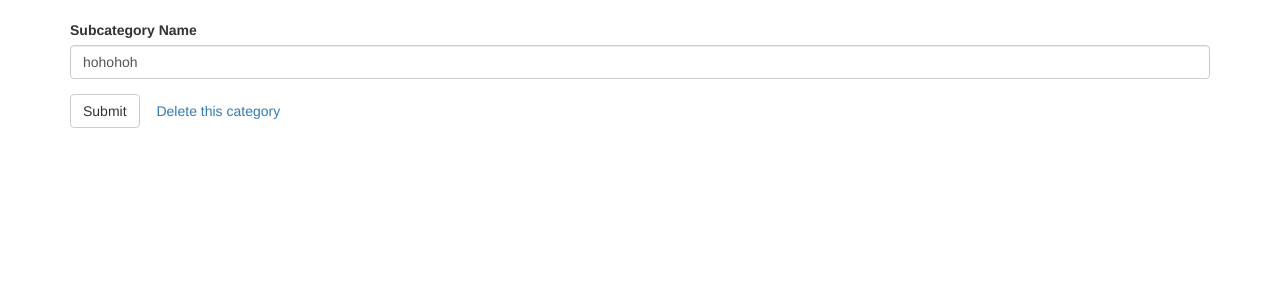
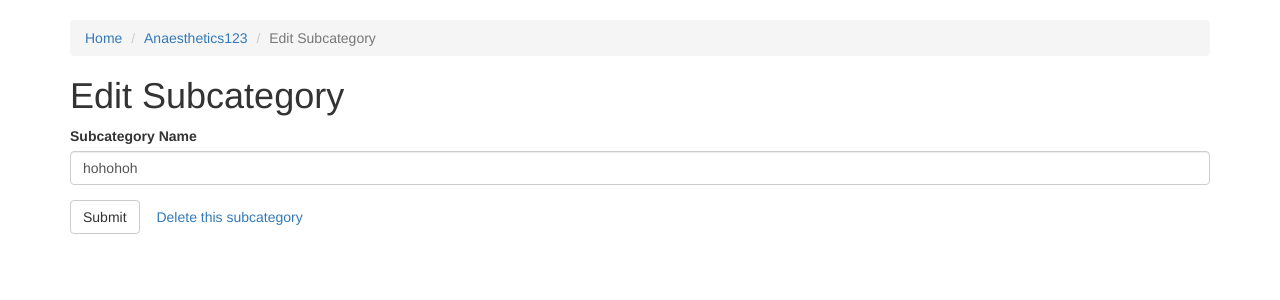
Before and after one commit to jtg2078/nd004-p3, a Flask app: a page that uses templates/base.html in a window 1280 px wide. Shown: the part 51-351 px from the top of the page. Run offline with Flask 2, Linux system fonts and the light colour scheme; the visitor is signed in with stand-in values (Sample User, id 1); some libraries are stand-ins or nearby versions.

Commit message:
refactored new and edit templates to be one

```diff
--- a/application.py
+++ b/application.py
@@ -9,6 +9,7 @@ from flask import session as login_session
 
 # jinja2 related
 from jinja2 import evalcontextfilter, Markup, escape
+
 _paragraph_re = re.compile(r'(?:\r\n|\r|\n){2,}')
 
 
@@ -39,35 +40,37 @@ def nl2br(eval_ctx, value):
         result = Markup(result)
     return result
 
+
 #  ------------------------------  db helpers ------------------------------
 
 
 def get_category(category_name):
     """return first category with given name"""
-    return (db_session.query(Category).filter(Category.name == category_name).first())
+    return db_session.query(Category).filter(Category.name == category_name).first()
 
 
 def get_subcategory(category, subcategory_name):
     """return first subcategory with given name and in given category"""
     return (db_session.query(Subcategory)
-                      .filter(Subcategory.name == subcategory_name)
-                      .filter(Subcategory.category_id == category.id)
-                      .first())
+            .filter(Subcategory.name == subcategory_name)
+            .filter(Subcategory.category_id == category.id)
+            .first())
 
 
 def get_item(category, item_name):
     """return first item with given name from given category"""
     return (db_session.query(Item)
-                      .filter(Item.category_id == category.id)
-                      .filter(Item.name == item_name)
-                      .first())
+            .filter(Item.category_id == category.id)
+            .filter(Item.name == item_name)
+            .first())
 
 
 def list_subcategory(category):
     """return list of subcategory under given category"""
     return (db_session.query(Subcategory)
-                      .filter(Subcategory.category_id == category.id)
-                      .order_by(asc(Subcategory.id)))
+            .filter(Subcategory.category_id == category.id)
+            .order_by(asc(Subcategory.id)))
+
 
 #  ------------------------------  decorators ------------------------------
 
@@ -134,6 +137,7 @@ def item_required(f):
 
     return wrap
 
+
 #  ------------------------------  index ------------------------------
 
 
@@ -178,11 +182,11 @@ def logout():
 def show_category(category_name=None, category=None):
     catalog = db_session.query(Category).order_by(asc(Category.id))
     subcategories = (db_session.query(Subcategory)
-                               .filter(Subcategory.category_id == category.id)
-                               .order_by(asc(Subcategory.id)))
+                     .filter(Subcategory.category_id == category.id)
+                     .order_by(asc(Subcategory.id)))
     all_items = (db_session.query(Item)
-                           .filter(Item.category_id == category.id)
-                           .order_by(asc(Item.id)))
+                 .filter(Item.category_id == category.id)
+                 .order_by(asc(Item.id)))
     subcategories_items = collections.defaultdict(list)
     items = []
     for item in all_items:
@@ -203,6 +207,7 @@ def show_category(category_name=None, category=None):
 @login_required
 def new_category():
     error = None
+    category_name = None
     if request.method == 'POST':
         category_name = request.form.get('name', '').strip()
         if category_name:
@@ -213,7 +218,12 @@ def new_category():
             return redirect(url_for('home'))
         else:
             error = 'category name is missing'
-    return render_template('category_new.html', error=error, user=login_session.get('user'))
+    return render_template('category_new_edit.html',
+                           category_name=category_name,
+                           category=None,
+                           error=error,
+                           user=login_session.get('user'),
+                           edit_or_add="Add")
 
 
 @app.route("/catalog/<category_name>/edit", methods=['POST', 'GET'])
@@ -221,6 +231,7 @@ def new_category():
 @category_required
 def edit_category(category_name=None, category=None):
     error = None
+    category_name = category.name
     if request.method == 'POST':
         category_name = request.form.get('name', '').strip()
         if category_name:
@@ -231,7 +242,12 @@ def edit_category(category_name=None, category=None):
             return redirect(url_for('show_category', category_name=category_name))
         else:
             error = 'category name is missing'
-    return render_template('category_edit.html', category=category, user=login_session.get('user'), error=error)
+    return render_template('category_new_edit.html',
+                           category_name=category_name,
+                           category=category,
+                           user=login_session.get('user'),
+                           error=error,
+                           edit_or_add="Edit")
 
 
 @app.route("/catalog/<category_name>/delete", methods=['POST'])
@@ -259,6 +275,7 @@ def api_subcategories(category_name=None, category=None):
 @category_required
 def new_subcategory(category_name, category):
     error = None
+    subcategory_name = None
     if request.method == 'POST':
         subcategory_name = request.form.get('name', '').strip()
         if subcategory_name:
@@ -270,7 +287,13 @@ def new_subcategory(category_name, category):
             return redirect(url_for('show_category', category_name=category_name))
         else:
             error = 'subcategory name is missing'
-    return render_template('subcategory_new.html', category=category, error=error, user=login_session.get('user'))
+    return render_template('subcategory_new_edit.html',
+                           category=category,
+                           subcategory_name=subcategory_name,
+                           subcategory=None,
+                           error=error,
+                           user=login_session.get('user'),
+                           edit_or_add="Add")
 
 
 @app.route("/catalog/<category_name>/subcategory/<subcategory_name>/edit", methods=['POST', 'GET'])
@@ -279,19 +302,24 @@ def new_subcategory(category_name, category):
 @subcategory_required
 def edit_subcategory(category_name=None, category=None, subcategory_name=None, subcategory=None):
     error = None
+    subcategory_name = subcategory.name
     if request.method == 'POST':
         subcategory_name = request.form.get('name', '').strip()
         if subcategory_name:
             subcategory.name = subcategory_name
             db_session.add(subcategory)
             db_session.commit()
-            flash('Subcategory updated!')
+            flash('Subcategory {0} updated!'.format(subcategory_name))
             return redirect(url_for('show_category', category_name=category_name))
         else:
             error = 'Subcategory name is missing'
-    return render_template('subcategory_edit.html',
+    return render_template('subcategory_new_edit.html',
                            category=category,
-                           subcategory=subcategory, user=login_session.get('user'), error=error)
+                           subcategory_name=subcategory_name,
+                           subcategory=subcategory,
+                           user=login_session.get('user'),
+                           error=error,
+                           edit_or_add="Edit")
 
 
 @app.route("/catalog/<category_name>/subcategory/<subcategory_name>/delete", methods=['POST'])
@@ -440,8 +468,6 @@ def delete_item(category_name=None, category=None, item_name=None, item=None):
     return redirect(url_for('show_category', category_name=category_name))
 
 
-
-
 if __name__ == "__main__":
     app.debug = True
     app.run(host="0.0.0.0", port=8000)
--- a/templates/subcategory_edit.html
+++ /dev/null
@@ -1,25 +0,0 @@
-{% extends 'base.html' %}
-{% block content %}
-    <form action="" method="post">
-        <div class="form-group">
-            <label for="inputName">Subcategory Name</label>
-            <input type="text" class="form-control" name="name" id="inputName" value="{{ subcategory.name }}">
-        </div>
-        <button type="submit" class="btn btn-default">Submit</button>
-        <button type="button"
-                class="btn btn-link"
-                onclick="
-                    if(confirm('Are you sure you want to delete this subcategory?'))
-                    {
-                        $('#deleteSubcategoryForm').submit();
-                    }
-                ">Delete this category</button>
-    </form>
-    <!-- hidden form for delete action -->
-    <form action="{{ url_for('delete_subcategory', category_name=category.name, subcategory_name=subcategory.name) }}"
-          method="post"
-          style="display: none"
-          id="deleteSubcategoryForm">
-    </form>
-
-{% endblock %}
--- /dev/null
+++ b/templates/subcategory_new_edit.html
@@ -0,0 +1,42 @@
+{% extends 'base.html' %}
+{% block content %}
+
+    <ol class="breadcrumb">
+        <li><a href="{{ url_for('home') }}">Home</a></li>
+        <li><a href="{{ url_for('show_category', category_name=category.name) }}">{{ category.name }}</a></li>
+        <li class="active">{{ edit_or_add }} Subcategory</li>
+    </ol>
+
+    <h1>{{ edit_or_add }} Subcategory</h1>
+
+    <form action="" method="post">
+        <div class="form-group">
+            <label for="inputName">Subcategory Name</label>
+            <input type="text" class="form-control" name="name"
+                   id="inputName"
+                   placeholder="name of the subcategory"
+                   {% if subcategory_name %}value="{{ subcategory_name }}"{% endif %}>
+        </div>
+        <button type="submit" class="btn btn-default">Submit</button>
+      {% if edit_or_add == "Edit" %}
+          <button type="button"
+                  class="btn btn-link"
+                  onclick="
+                    if(confirm('Are you sure you want to delete this subcategory?'))
+                    {
+                        $('#deleteSubcategoryForm').submit();
+                    }
+                ">Delete this subcategory
+          </button>
+      {% endif %}
+    </form>
+  {% if edit_or_add == "Edit" %}
+    <!-- hidden form for delete action -->
+      <form action="{{ url_for('delete_subcategory', category_name=category.name, subcategory_name=subcategory.name) }}"
+            method="post"
+            style="display: none"
+            id="deleteSubcategoryForm">
+      </form>
+  {% endif %}
+
+{% endblock %}
```
Also changed, not shown: templates/category_edit.html (deleted, +0 -25 lines), templates/category_new.html (deleted, +0 -11 lines), templates/category_new_edit.html (added, +40 -0 lines), templates/item_new_edit.html (+6 -4 lines), templates/subcategory_new.html (deleted, +0 -11 lines), catalog.db.
